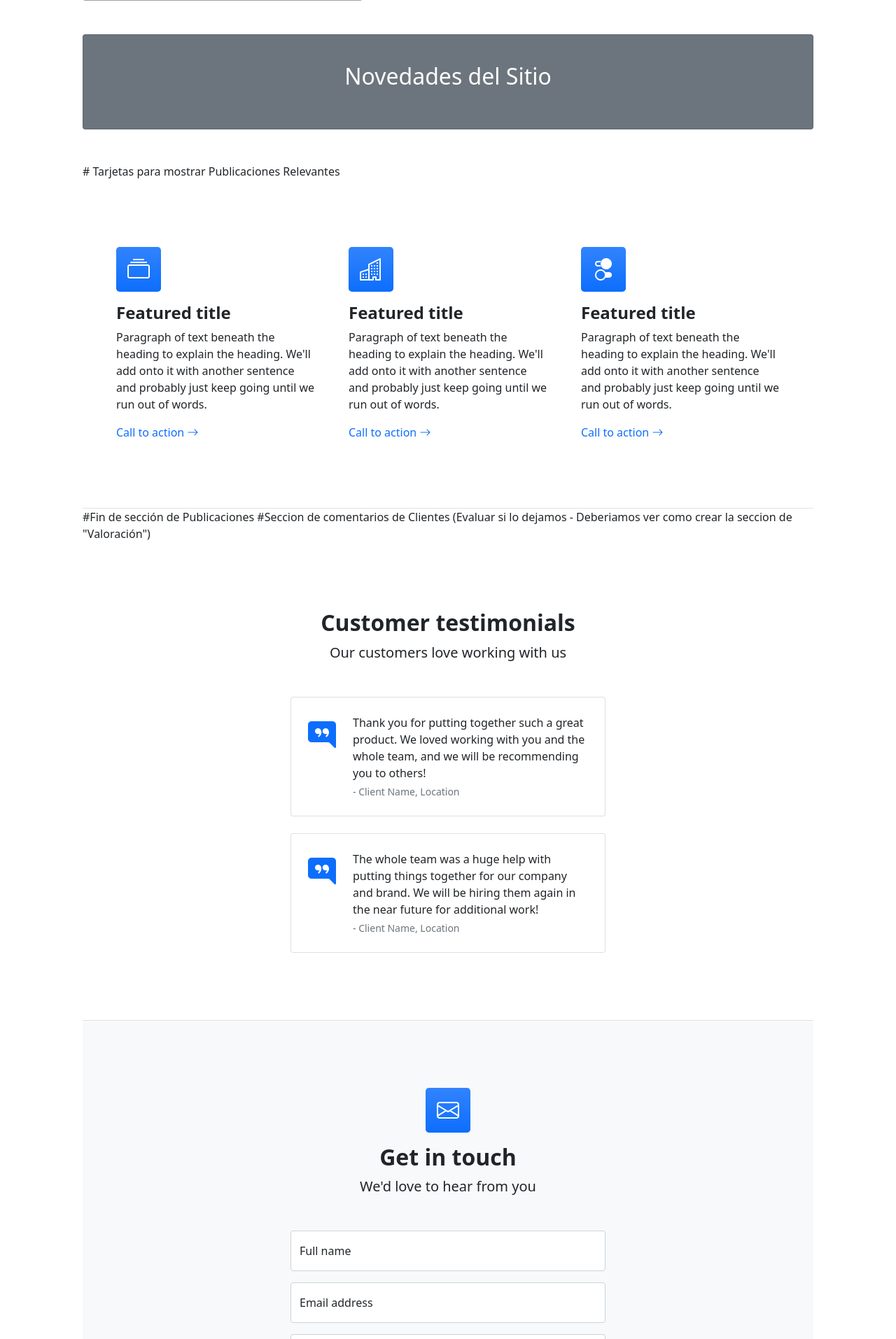
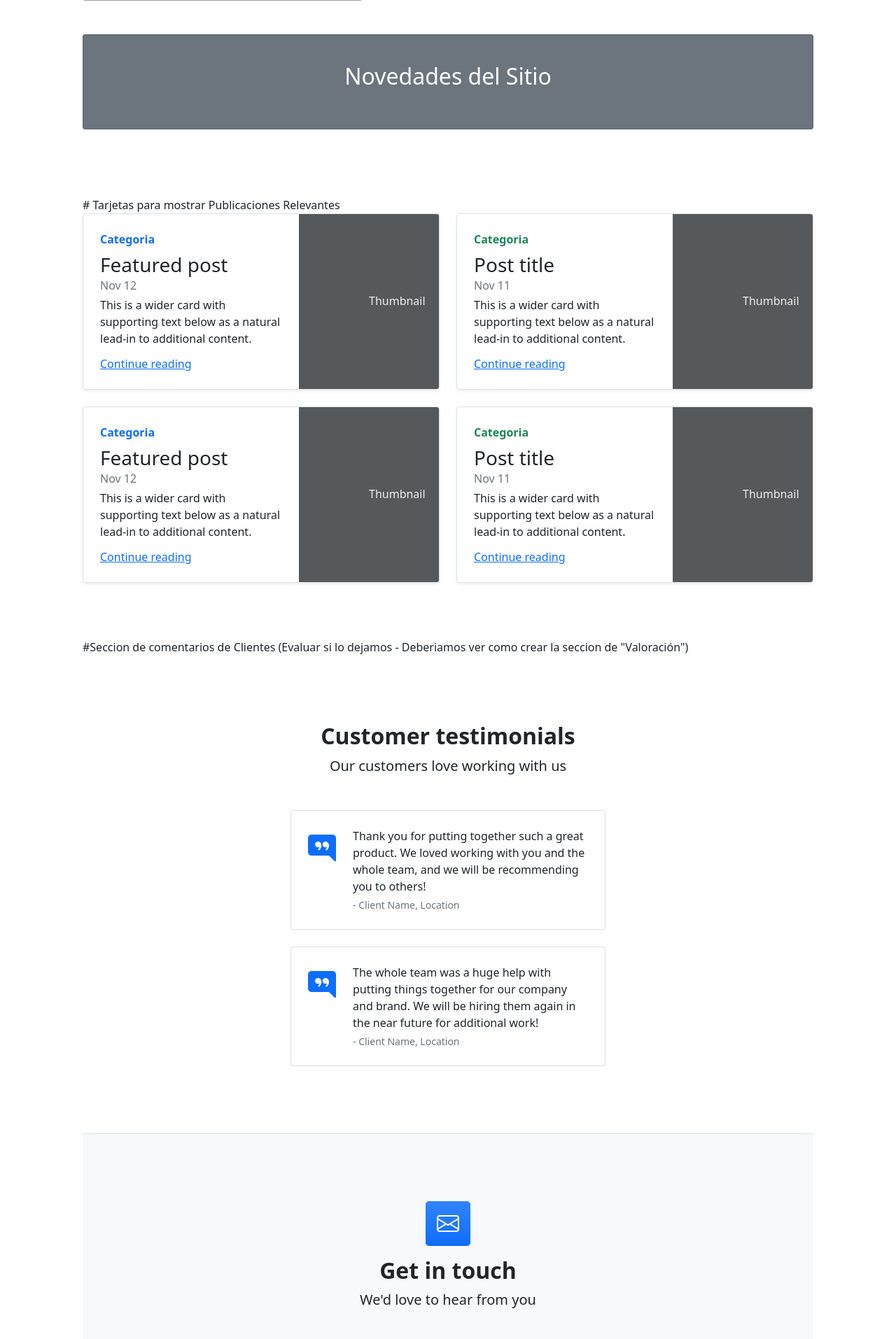
Before and after one commit to Sikriolc/ProyectoFinalBlog, a Django app: page / in a window 1280 px wide. Shown: the part 427-2341 px from the top of the page at 70% size. Run offline with Django 4.2, Linux system fonts and the light colour scheme; some libraries are stand-ins or nearby versions; grey boxes are pictures that could not be loaded.

Commit message:
Cambio de modelo grafico para mostrar pubs en inicio

```diff
--- a/ProyectoFinalBlog/AppInterface/templates/AppInterface/Inicio.html
+++ b/ProyectoFinalBlog/AppInterface/templates/AppInterface/Inicio.html
@@ -21,42 +21,75 @@
   <div class="card text-white bg-secondary my-5 py-4 text-center">
       <div class="card-body"><p class="text-white m-0"><h2>Novedades del Sitio</h2></p></div>
   </div>
+
+  <br><br>
 # Tarjetas para mostrar Publicaciones Relevantes
-<!-- Features section-->
-<section class="py-5 border-bottom" id="features">
-    <div class="container px-5 my-5">
-        <div class="row gx-5">
-            <div class="col-lg-4 mb-5 mb-lg-0">
-                <div class="feature bg-primary bg-gradient text-white rounded-3 mb-3"><i class="bi bi-collection"></i></div>
-                <h2 class="h4 fw-bolder">Featured title</h2>
-                <p>Paragraph of text beneath the heading to explain the heading. We'll add onto it with another sentence and probably just keep going until we run out of words.</p>
-                <a class="text-decoration-none" href="#!">
-                    Call to action
-                    <i class="bi bi-arrow-right"></i>
-                </a>
-            </div>
-            <div class="col-lg-4 mb-5 mb-lg-0">
-                <div class="feature bg-primary bg-gradient text-white rounded-3 mb-3"><i class="bi bi-building"></i></div>
-                <h2 class="h4 fw-bolder">Featured title</h2>
-                <p>Paragraph of text beneath the heading to explain the heading. We'll add onto it with another sentence and probably just keep going until we run out of words.</p>
-                <a class="text-decoration-none" href="#!">
-                    Call to action
-                    <i class="bi bi-arrow-right"></i>
-                </a>
-            </div>
-            <div class="col-lg-4">
-                <div class="feature bg-primary bg-gradient text-white rounded-3 mb-3"><i class="bi bi-toggles2"></i></div>
-                <h2 class="h4 fw-bolder">Featured title</h2>
-                <p>Paragraph of text beneath the heading to explain the heading. We'll add onto it with another sentence and probably just keep going until we run out of words.</p>
-                <a class="text-decoration-none" href="#!">
-                    Call to action
-                    <i class="bi bi-arrow-right"></i>
-                </a>
-            </div>
-        </div>
+
+<div class="row mb-2">
+  <div class="col-md-6">
+    <div class="row g-0 border rounded overflow-hidden flex-md-row mb-4 shadow-sm h-md-250 position-relative">
+      <div class="col p-4 d-flex flex-column position-static">
+        <strong class="d-inline-block mb-2 text-primary">Categoria</strong>
+        <h3 class="mb-0">Featured post</h3>
+        <div class="mb-1 text-muted">Nov 12</div>
+        <p class="card-text mb-auto">This is a wider card with supporting text below as a natural lead-in to additional content.</p>
+        <a href="#" class="stretched-link">Continue reading</a>
+      </div>
+      <div class="col-auto d-none d-lg-block">
+        <svg class="bd-placeholder-img" width="200" height="250" xmlns="http://www.w3.org/2000/svg" role="img" aria-label="Placeholder: Thumbnail" preserveAspectRatio="xMidYMid slice" focusable="false"><title>Placeholder</title><rect width="100%" height="100%" fill="#55595c"></rect><text x="50%" y="50%" fill="#eceeef" dy=".3em">Thumbnail</text></svg>
+
+      </div>
     </div>
-</section>
-#Fin de sección de Publicaciones
+  </div>
+  <div class="col-md-6">
+    <div class="row g-0 border rounded overflow-hidden flex-md-row mb-4 shadow-sm h-md-250 position-relative">
+      <div class="col p-4 d-flex flex-column position-static">
+        <strong class="d-inline-block mb-2 text-success">Categoria</strong>
+        <h3 class="mb-0">Post title</h3>
+        <div class="mb-1 text-muted">Nov 11</div>
+        <p class="mb-auto">This is a wider card with supporting text below as a natural lead-in to additional content.</p>
+        <a href="#" class="stretched-link">Continue reading</a>
+      </div>
+      <div class="col-auto d-none d-lg-block">
+        <svg class="bd-placeholder-img" width="200" height="250" xmlns="http://www.w3.org/2000/svg" role="img" aria-label="Placeholder: Thumbnail" preserveAspectRatio="xMidYMid slice" focusable="false"><title>Placeholder</title><rect width="100%" height="100%" fill="#55595c"></rect><text x="50%" y="50%" fill="#eceeef" dy=".3em">Thumbnail</text></svg>
+
+      </div>
+    </div>
+  </div>
+  <div class="col-md-6">
+    <div class="row g-0 border rounded overflow-hidden flex-md-row mb-4 shadow-sm h-md-250 position-relative">
+      <div class="col p-4 d-flex flex-column position-static">
+        <strong class="d-inline-block mb-2 text-primary">Categoria</strong>
+        <h3 class="mb-0">Featured post</h3>
+        <div class="mb-1 text-muted">Nov 12</div>
+        <p class="card-text mb-auto">This is a wider card with supporting text below as a natural lead-in to additional content.</p>
+        <a href="#" class="stretched-link">Continue reading</a>
+      </div>
+      <div class="col-auto d-none d-lg-block">
+        <svg class="bd-placeholder-img" width="200" height="250" xmlns="http://www.w3.org/2000/svg" role="img" aria-label="Placeholder: Thumbnail" preserveAspectRatio="xMidYMid slice" focusable="false"><title>Placeholder</title><rect width="100%" height="100%" fill="#55595c"></rect><text x="50%" y="50%" fill="#eceeef" dy=".3em">Thumbnail</text></svg>
+
+      </div>
+    </div>
+  </div>
+  <div class="col-md-6">
+    <div class="row g-0 border rounded overflow-hidden flex-md-row mb-4 shadow-sm h-md-250 position-relative">
+      <div class="col p-4 d-flex flex-column position-static">
+        <strong class="d-inline-block mb-2 text-success">Categoria</strong>
+        <h3 class="mb-0">Post title</h3>
+        <div class="mb-1 text-muted">Nov 11</div>
+        <p class="mb-auto">This is a wider card with supporting text below as a natural lead-in to additional content.</p>
+        <a href="#" class="stretched-link">Continue reading</a>
+      </div>
+      <div class="col-auto d-none d-lg-block">
+        <svg class="bd-placeholder-img" width="200" height="250" xmlns="http://www.w3.org/2000/svg" role="img" aria-label="Placeholder: Thumbnail" preserveAspectRatio="xMidYMid slice" focusable="false"><title>Placeholder</title><rect width="100%" height="100%" fill="#55595c"></rect><text x="50%" y="50%" fill="#eceeef" dy=".3em">Thumbnail</text></svg>
+
+      </div>
+    </div>
+  </div>
+</div>
+
+<br><br>
+
 #Seccion de comentarios de Clientes (Evaluar si lo dejamos - Deberiamos ver como crear la seccion de "Valoración")
 <!-- Testimonials section-->
 <section class="py-5 border-bottom">
```
